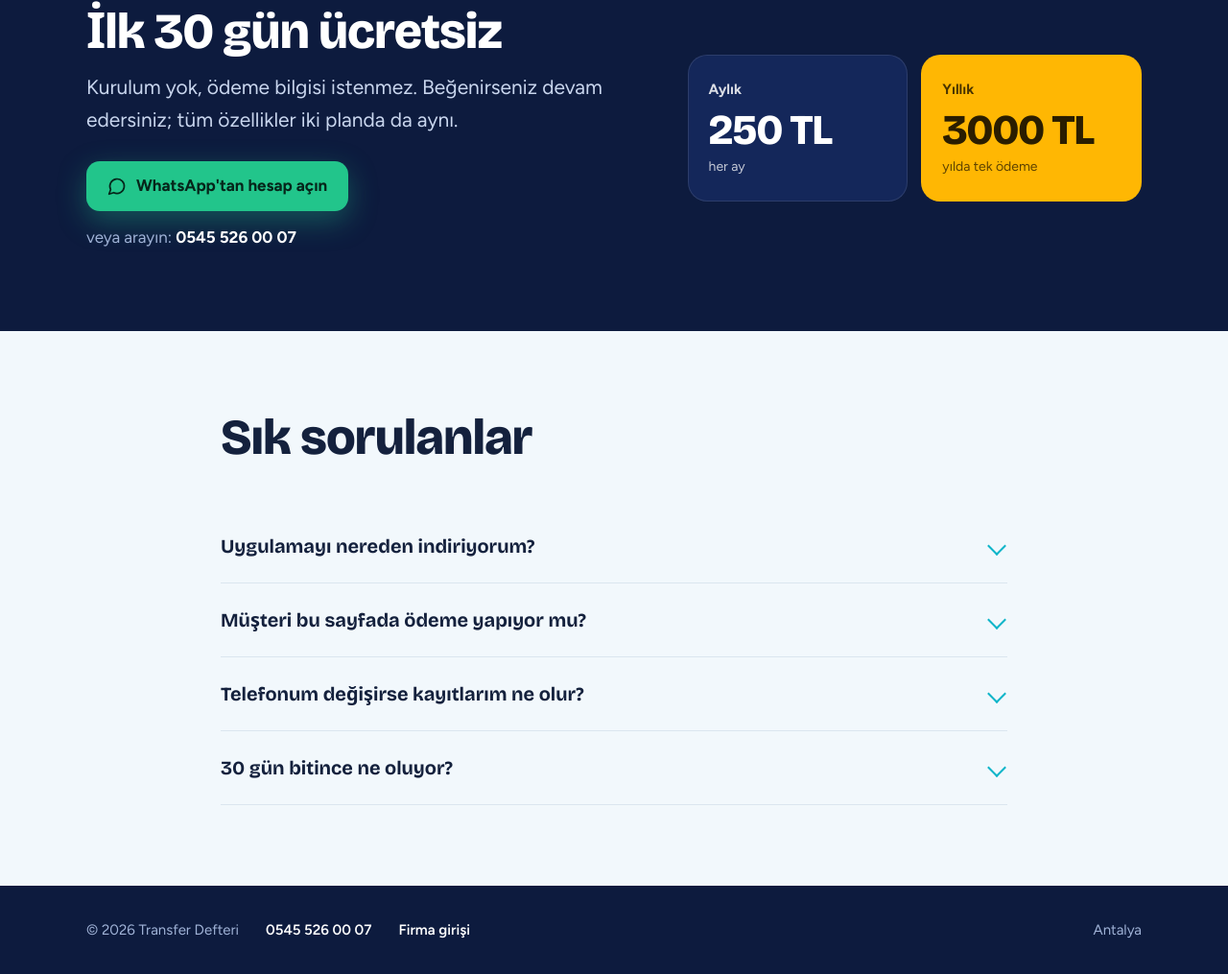
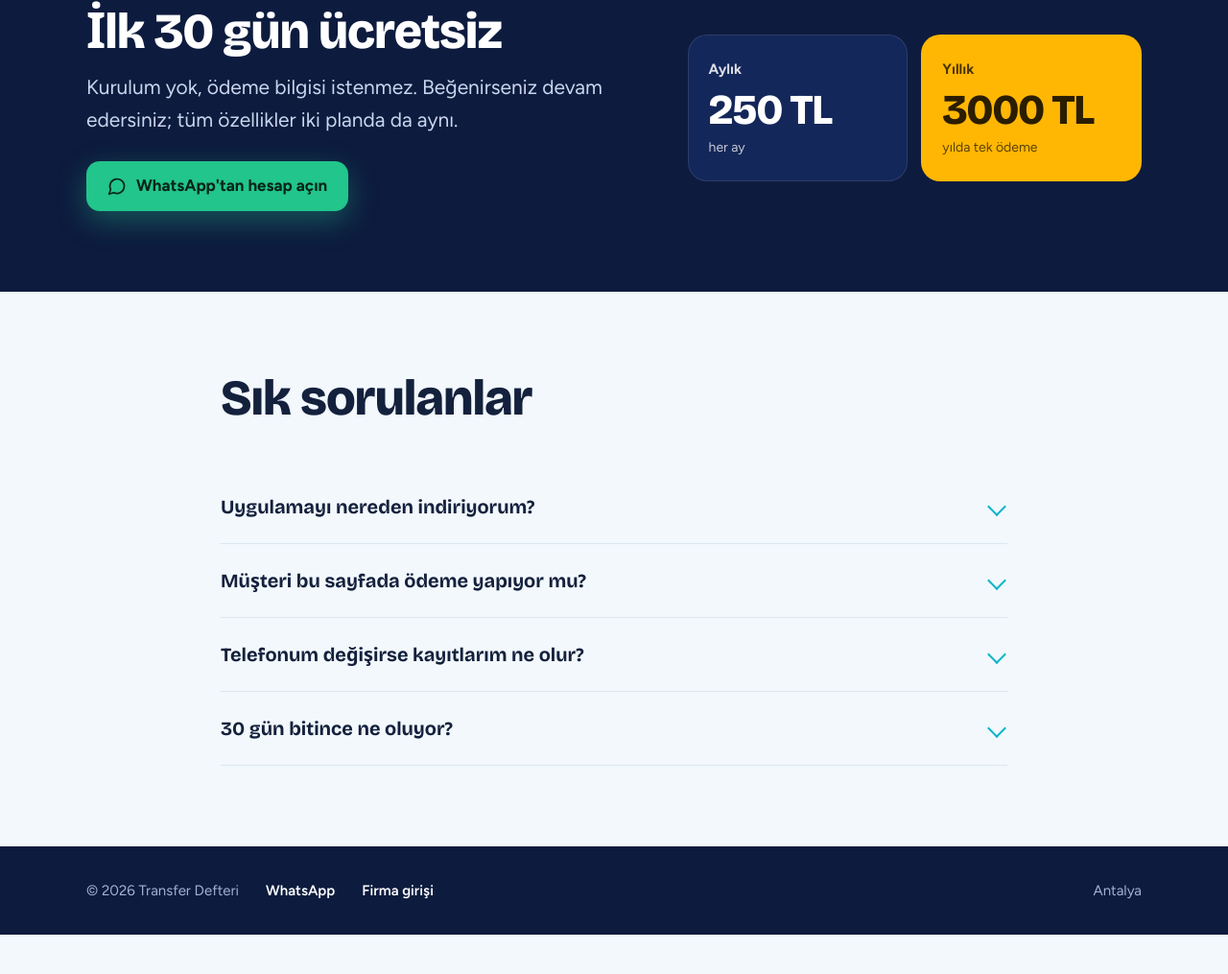
Before and after one commit to ismetcnyldz/transfer-defteri, a plain HTML site: page index.html in a window 1280 px wide. Shown: the part 2272-3287 px from the top of the page at 96% size. After the commit the page ends 3246 px from the top, so only its background shows below. Drawn offline with nearby package versions, Linux system fonts and the light colour scheme.

Commit message:
Site: telefon numarası görünmesin, sadece WhatsApp düğmeleri
Co-Authored-By: Claude Opus 5.5 <noreply@anthropic.com>
Claude-Session: https://claude.ai/code/session_01Bixs4uo8yJCdwXzujDTQQz

```diff
--- a/index.html
+++ b/index.html
@@ -242,7 +242,6 @@ footer .sp{margin-left:auto}
       <h2 id="h-fiyat">İlk 30 gün ücretsiz</h2>
       <p class="lead">Kurulum yok, ödeme bilgisi istenmez. Beğenirseniz devam edersiniz; tüm özellikler iki planda da aynı.</p>
       <a class="btn btn-wa wa-link" href="https://wa.me/905455260007" target="_blank" rel="noopener"><svg class="i" viewBox="0 0 24 24"><path d="M7.9 20A9 9 0 1 0 4 16.1L2 22z"/></svg>WhatsApp'tan hesap açın</a>
-      <p class="tel">veya arayın: <a href="tel:+905455260007">0545 526 00 07</a></p>
     </div>
     <div class="plans">
       <div class="plan"><div class="nm">Aylık</div><div class="amt">250 TL</div><div class="per">her ay</div></div>
@@ -269,7 +268,7 @@ footer .sp{margin-left:auto}
 <footer>
   <div class="wrap">
     <span>© 2026 Transfer Defteri</span>
-    <a href="tel:+905455260007">0545 526 00 07</a>
+    <a class="wa-link" href="https://wa.me/905455260007" target="_blank" rel="noopener">WhatsApp</a>
     <a href="/app/">Firma girişi</a>
     <span class="sp">Antalya</span>
   </div>
```
